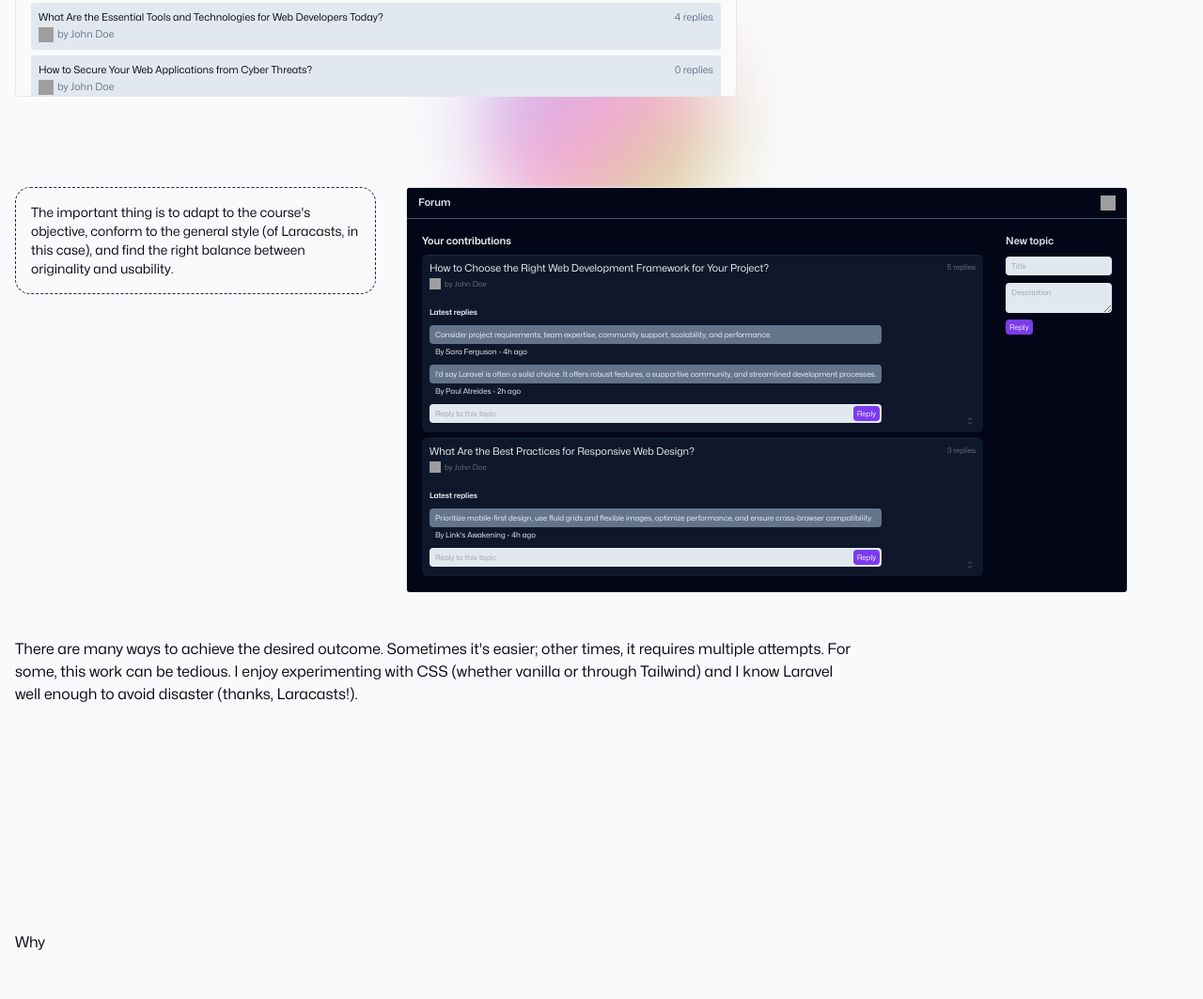
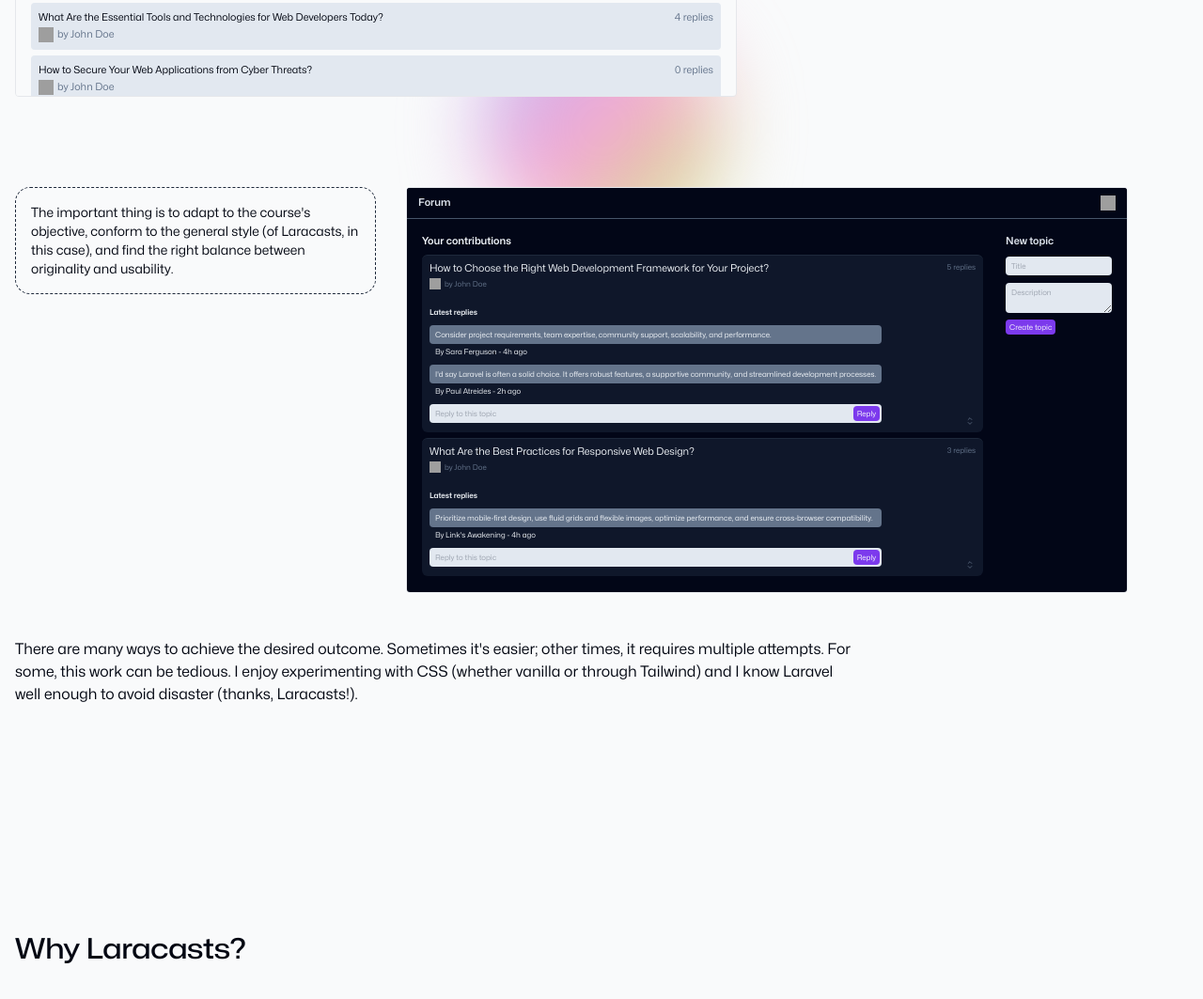
Before and after one commit to marcomezzavilla/dear-laracasts, a plain HTML site: page index.html in a window 1280 px wide. Shown: the part 3137-4200 px from the top of the page at 94% size. Drawn offline with nearby package versions, Linux system fonts and the light colour scheme; grey boxes are pictures that could not be loaded.

Commit message:
Minor updates

```diff
--- a/index.html
+++ b/index.html
@@ -290,8 +290,8 @@
 										/>
 									</svg>
 									<span class="truncate">70materia.com</span>
-									<p class="text-slate-400">Development</p>
 								</a>
+								<p class="text-slate-400">Development</p>
 							</figcaption>
 						</figure>
 					</div>
@@ -879,7 +879,7 @@
 											<button
 												class="block mt-1 px-1 py-0.5 rounded bg-violet-600 text-slate-50 hover:bg-violet-500"
 											>
-												Reply
+												Create topic
 											</button>
 										</div>
 									</form>
@@ -908,7 +908,14 @@
 				</p>
 			</section>
 
-			<section id="why" class="min-h-screen scroll-mt-48">Why</section>
+			<section id="why" class="min-h-screen scroll-mt-48 mb-60">
+				<h1
+					class="max-w-5xl mb-2 text-2xl font-medium md:text-3xl"
+					style="font-stretch: 120%"
+				>
+					Why Laracasts?
+				</h1>
+			</section>
 
 			<section id="about" class="min-h-screen scroll-mt-48">
 				<h3 class="max-w-5xl text-2xl md:text-3xl">
```
